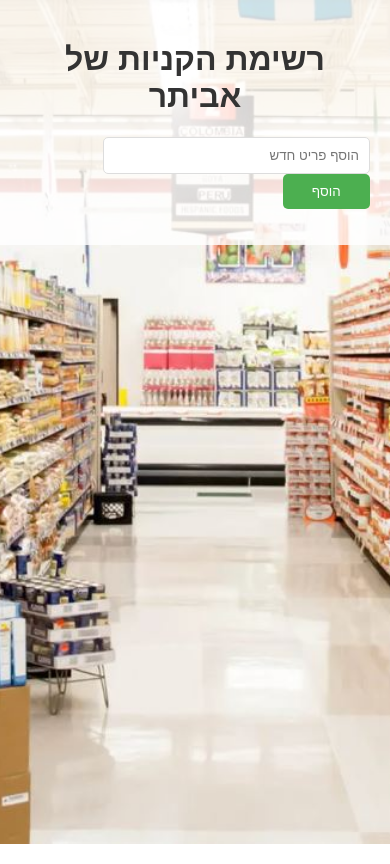
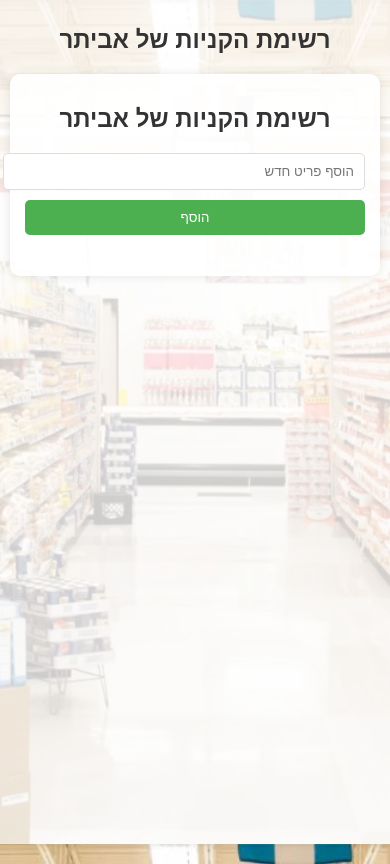
Before and after one commit to evyatar321/shopping-list-app2, a website: page public/index.html in a window 390 px wide. Drawn offline with Linux system fonts and the light colour scheme; no server answers.

Commit message:
Update index.html

```diff
--- a/public/index.html
+++ b/public/index.html
@@ -7,18 +7,18 @@
     <style>
         body {
             font-family: Arial, sans-serif;
-            max-width: 600px;
-            margin: 0 auto;
+            margin: 0;
             padding: 20px;
             background-image: url('grocery-background.jpg');
             background-size: cover;
             background-position: center;
             background-attachment: fixed;
             position: relative;
+            min-height: 100vh;
         }
         body::before {
             content: "";
-            position: absolute;
+            position: fixed;
             top: 0;
             left: 0;
             right: 0;
@@ -26,16 +26,23 @@
             background-color: rgba(255, 255, 255, 0.8);
             z-index: -1;
         }
+        .container {
+            max-width: 600px;
+            margin: 0 auto;
+            background-color: rgba(255, 255, 255, 0.9);
+            padding: 20px;
+            border-radius: 10px;
+            box-shadow: 0 0 10px rgba(0, 0, 0, 0.1);
+        }
         h1 {
             text-align: center;
             color: #333;
+            font-size: 1.8em; /* מוקטן מעט */
+            margin-bottom: 20px;
         }
         #shopping-list {
             list-style-type: none;
             padding: 0;
-            background-color: rgba(255, 255, 255, 0.9);
-            border-radius: 10px;
-            box-shadow: 0 0 10px rgba(0, 0, 0, 0.1);
         }
         #shopping-list li {
             display: flex;
@@ -56,13 +63,14 @@
             border-radius: 5px;
         }
         #new-item {
-            width: 70%;
+            width: calc(70% - 10px);
             padding: 10px;
             border: 1px solid #ddd;
             border-radius: 5px;
+            margin-right: 10px;
         }
         #add-item {
-            width: 25%;
+            width: 30%;
             padding: 10px;
             background-color: #4CAF50;
             color: white;
@@ -78,13 +86,33 @@
             font-size: 1.5em;
             margin-left: 10px;
         }
+        @media (max-width: 480px) {
+            body {
+                padding: 10px;
+            }
+            .container {
+                padding: 15px;
+            }
+            h1 {
+                font-size: 1.5em;
+            }
+            #new-item, #add-item {
+                width: 100%;
+                margin-right: 0;
+                margin-bottom: 10px;
+            }
+        }
     </style>
 </head>
 <body>
     <h1>רשימת הקניות של אביתר</h1>
-    <div>
-        <input type="text" id="new-item" placeholder="הוסף פריט חדש">
-        <button id="add-item">הוסף</button>
+     <div class="container">
+        <h1>רשימת הקניות של אביתר</h1>
+        <div>
+            <input type="text" id="new-item" placeholder="הוסף פריט חדש">
+            <button id="add-item">הוסף</button>
+        </div>
+        <ul id="shopping-list"></ul>
     </div>
     <ul id="shopping-list"></ul>
 
```
